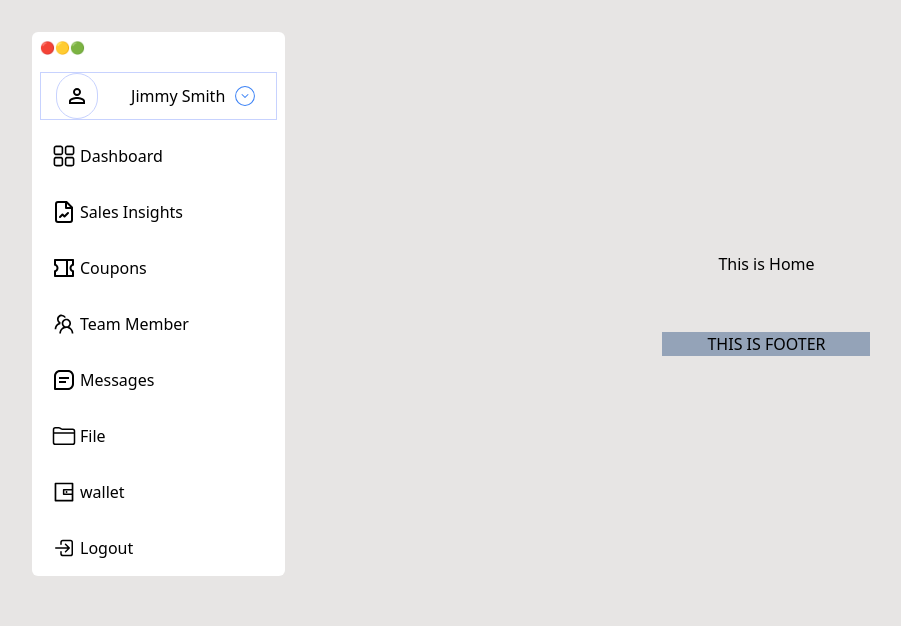
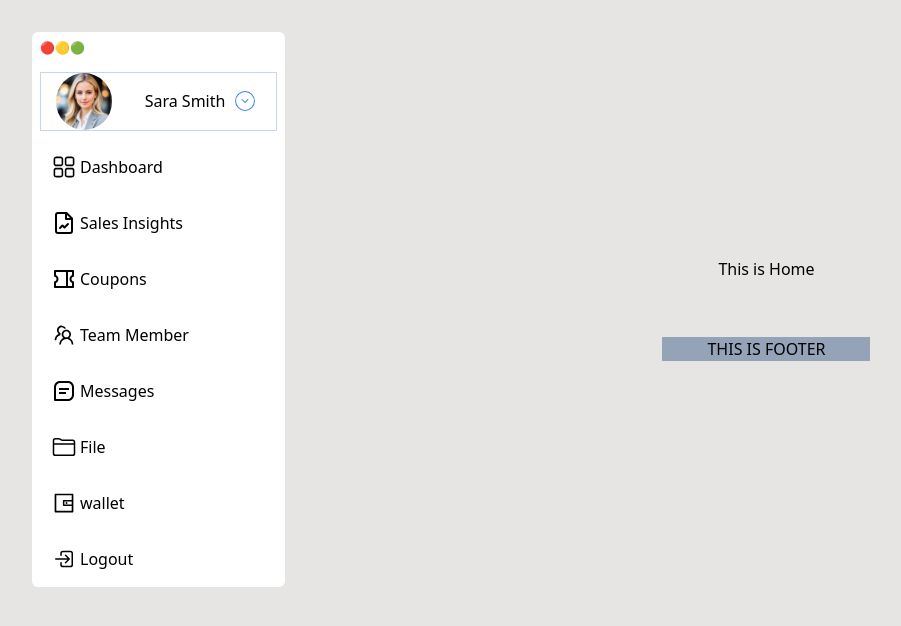
Before and after one commit to ItsBahare/nav-route, a React (Vite) app: page / in a window 1280 px wide. Shown: the top 626 px of the page, without its empty margins (0-901 px from the left). Built offline with nearby package versions, Linux system fonts and the light colour scheme.

Commit message:
changing img pic

```diff
--- a/src/components/Navbar.jsx
+++ b/src/components/Navbar.jsx
@@ -4,11 +4,12 @@ import { AiOutlineTeam, AiOutlineWallet } from "react-icons/ai";
 import { IoFolderOutline, IoLogInOutline } from "react-icons/io5";
 import { BiMessageSquareDetail } from "react-icons/bi";
 import { RiCoupon2Line } from "react-icons/ri";
-import { MdOutlinePersonOutline } from "react-icons/md";
+// import { MdOutlinePersonOutline } from "react-icons/md";
 import { CiCircleChevDown } from "react-icons/ci";
 import { RxDashboard } from "react-icons/rx";
 import { Link } from "react-router-dom";
 import { useState } from "react";
+import person from "../image/person.jpg"
 
 function Navbar() {
   const [isOpen, setIsOpen] = useState(false);
@@ -22,12 +23,10 @@ function Navbar() {
         <span className="text-xs">🟢</span>
       </div>
       <div
-        className={` ${isOpen ? "" : "border border-indigo-200 bg-opacity-25 "} justify-around cursor-pointer mx-2 my-2 flex  items-center`}>
-        <span className="border border-indigo-200 bg-opacity-25 rounded-full p-2">
-          <MdOutlinePersonOutline className="w-6 h-7 " />
-        </span>
-        <div className="flex p-1 items-center">
-          <h4 className={`${isOpen ? "hidden" : "font-medium"}`}>Jimmy Smith</h4>
+        className={` ${isOpen ? "" : "border border-indigo-200 bg-opacity-25 "} justify-around cursor-pointer mx-2 my-2 flex items-center flex-col sm:flex-row`}>
+          <img src={person} alt="person" className="rounded-full w-14"/>
+        <div className="flex p-1 items-center flex-col sm:flex-row">
+          <h4 className={`${isOpen ? "hidden" : "font-medium"}`}>Sara Smith</h4>
           {isOpen ? (
             ""
           ) : (
```
Also changed, not shown: public/build/tailwind.css, src/image/person.jpg (added).
